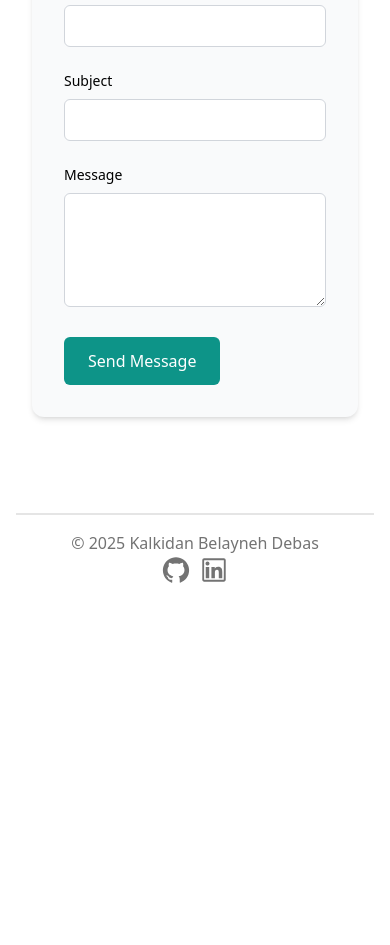
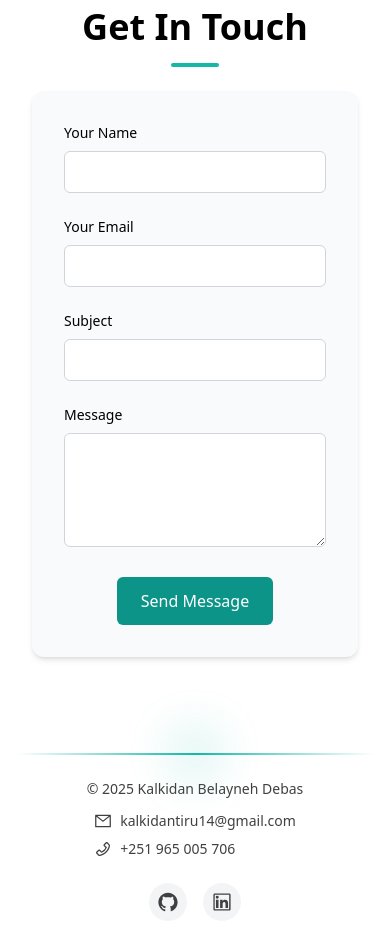
Before and after one commit to kaltiru14/My-Portfolio, a Next.js app: page / in a window 390 px wide. Shown: the part 6040-6985 px from the top of the page. Before the commit the page ends 6645 px from the top, so only its background shows below. Built offline with nearby package versions, Linux system fonts and the light colour scheme.

Commit message:
my portfolio

```diff
--- a/app/page.tsx
+++ b/app/page.tsx
@@ -1,17 +1,33 @@
-import AboutSection from "@/components/AboutSection"
-import HeroSection from "@/components/HeroSection"
-import ProjectsSection from "@/components/ProjectsSection"
-import TestimonialsSection from "@/components/TestimonialsSection"
-import ContactSection from "@/components/ContactSection"
+import AboutSection from "@/components/AboutSection";
+import HeroSection from "@/components/HeroSection";
+import ProjectsSection from "@/components/ProjectsSection";
+import TestimonialsSection from "@/components/TestimonialsSection";
+import ContactSection from "@/components/ContactSection";
 
 export default function Home() {
   return (
-    <main className="mx-auto max-w-3xl px-4 sm:px-6 md:max-w-5xl ">
-      <HeroSection />
-      <AboutSection />
-      <ProjectsSection />
-      {/* <TestimonialsSection /> */}
-      <ContactSection />
+    <main className="mx-auto max-w-3xl px-4 sm:px-6 md:max-w-5xl">
+      <div className="space-y-20">
+        <div className="animate-fadeIn">
+          <HeroSection />
+        </div>
+
+        <div className="animate-slideUp delay-100">
+          <AboutSection />
+        </div>
+
+        <div className="animate-slideUp delay-200">
+          <ProjectsSection />
+        </div>
+
+        {/* <div className="animate-slideUp delay-300">
+          <TestimonialsSection />
+        </div> */}
+
+        <div className="animate-slideUp delay-400">
+          <ContactSection />
+        </div>
+      </div>
     </main>
-  )
+  );
 }
--- a/components/ContactSection.tsx
+++ b/components/ContactSection.tsx
@@ -1,8 +1,62 @@
-"use client"; // Add this at the top if using React hooks
+"use client";
 
-import React from 'react'; // Add this import
+import React, { useState } from 'react';
 
 const ContactSection = () => {
+  const [formData, setFormData] = useState({
+    name: '',
+    email: '',
+    subject: '',
+    message: ''
+  });
+  const [isSubmitting, setIsSubmitting] = useState(false);
+  const [submitStatus, setSubmitStatus] = useState<'idle' | 'success' | 'error'>('idle');
+
+  const handleChange = (e: React.ChangeEvent<HTMLInputElement | HTMLTextAreaElement>) => {
+    const { name, value } = e.target;
+    setFormData(prev => ({ ...prev, [name]: value }));
+  };
+
+  const handleSubmit = async (e: React.FormEvent) => {
+    e.preventDefault();
+    setIsSubmitting(true);
+    setSubmitStatus('idle');
+
+    try {
+      const response = await fetch('https://formsubmit.co/ajax/kalkidantiru14@gmail.com', {
+        method: 'POST',
+        headers: {
+          'Content-Type': 'application/json',
+          'Accept': 'application/json'
+        },
+        body: JSON.stringify({
+          ...formData,
+          _template: 'table',
+          _subject: 'New message from your portfolio!'
+        })
+      });
+
+      const data = await response.json();
+
+      if (data.success === 'true') {
+        setSubmitStatus('success');
+        setFormData({
+          name: '',
+          email: '',
+          subject: '',
+          message: ''
+        });
+      } else {
+        throw new Error('Submission failed');
+      }
+    } catch (error) {
+      setSubmitStatus('error');
+      console.error('Error:', error);
+    } finally {
+      setIsSubmitting(false);
+    }
+  };
+
   return (
     <section id="contact" className="py-16 px-4 sm:px-8 md:px-16 bg-white dark:bg-stone-900">
       <div className="max-w-4xl mx-auto">
@@ -12,28 +66,88 @@ const ContactSection = () => {
         </h2>
 
         <div className="bg-gray-50 dark:bg-stone-800 p-8 rounded-xl shadow-md">
-          <form className="space-y-6">
+          <form onSubmit={handleSubmit} className="space-y-6">
             <div className="grid md:grid-cols-2 gap-6">
               <div>
                 <label htmlFor="name" className="block mb-2 text-sm font-medium">Your Name</label>
-                <input type="text" id="name" className="w-full px-4 py-2 rounded-md border border-gray-300 dark:border-stone-600 focus:ring-teal-500 focus:border-teal-500" required />
+                <input
+                  type="text"
+                  id="name"
+                  name="name"
+                  value={formData.name}
+                  onChange={handleChange}
+                  className="w-full px-4 py-2 rounded-md border border-gray-300 dark:border-stone-600 focus:ring-teal-500 focus:border-teal-500"
+                  required
+                />
               </div>
               <div>
                 <label htmlFor="email" className="block mb-2 text-sm font-medium">Your Email</label>
-                <input type="email" id="email" className="w-full px-4 py-2 rounded-md border border-gray-300 dark:border-stone-600 focus:ring-teal-500 focus:border-teal-500" required />
+                <input
+                  type="email"
+                  id="email"
+                  name="email"
+                  value={formData.email}
+                  onChange={handleChange}
+                  className="w-full px-4 py-2 rounded-md border border-gray-300 dark:border-stone-600 focus:ring-teal-500 focus:border-teal-500"
+                  required
+                />
               </div>
             </div>
             <div>
               <label htmlFor="subject" className="block mb-2 text-sm font-medium">Subject</label>
-              <input type="text" id="subject" className="w-full px-4 py-2 rounded-md border border-gray-300 dark:border-stone-600 focus:ring-teal-500 focus:border-teal-500" required />
+              <input
+                type="text"
+                id="subject"
+                name="subject"
+                value={formData.subject}
+                onChange={handleChange}
+                className="w-full px-4 py-2 rounded-md border border-gray-300 dark:border-stone-600 focus:ring-teal-500 focus:border-teal-500"
+                required
+              />
             </div>
             <div>
               <label htmlFor="message" className="block mb-2 text-sm font-medium">Message</label>
-              <textarea id="message" rows={4} className="w-full px-4 py-2 rounded-md border border-gray-300 dark:border-stone-600 focus:ring-teal-500 focus:border-teal-500" required></textarea>
+              <textarea
+                id="message"
+                name="message"
+                rows={4}
+                value={formData.message}
+                onChange={handleChange}
+                className="w-full px-4 py-2 rounded-md border border-gray-300 dark:border-stone-600 focus:ring-teal-500 focus:border-teal-500"
+                required
+              ></textarea>
             </div>
-            <button type="submit" className="bg-teal-600 hover:bg-teal-700 text-white font-medium px-6 py-3 rounded-md transition-colors">
-              Send Message
-            </button>
+            <div className="flex flex-col items-center space-y-4">
+              <button
+                type="submit"
+                disabled={isSubmitting}
+                className="bg-teal-600 hover:bg-teal-700 text-white font-medium px-6 py-3 rounded-md transition-colors disabled:opacity-50 disabled:cursor-not-allowed"
+              >
+                {isSubmitting ? 'Sending...' : 'Send Message'}
+              </button>
+              {submitStatus=== 'success' && (
+                <div className="animate-fadeIn">
+                  <p className="text-green-600 text-sm font-medium flex items-center gap-2">
+                    <svg
+                      xmlns="http://www.w3.org/2000/svg"
+                      className="h-5 w-5"
+                      viewBox="0 0 20 20"
+                      fill="currentColor"
+                    >
+                      <path
+                        fillRule="evenodd"
+                        d="M10 18a8 8 0 100-16 8 8 0 000 16zm3.707-9.293a1 1 0 00-1.414-1.414L9 10.586 7.707 9.293a1 1 0 00-1.414 1.414l2 2a1 1 0 001.414 0l4-4z"
+                        clipRule="evenodd"
+                      />
+                    </svg>
+                    Message sent successfully!
+                  </p>
+                </div>
+              )}
+              {submitStatus === 'error' && (
+                <p className="text-red-500 text-sm">Failed to send message. Please try again.</p>
+              )}
+            </div>
           </form>
         </div>
       </div>
@@ -41,4 +155,4 @@ const ContactSection = () => {
   );
 };
 
-export default ContactSection; // Make sure this export exists
+export default ContactSection;
--- a/components/Footer.tsx
+++ b/components/Footer.tsx
@@ -1,40 +1,80 @@
-import React from "react"
+import React from "react";
 import {
   AiOutlineGithub,
-  AiOutlineTwitter,
   AiOutlineLinkedin,
-  AiOutlineYoutube,
-} from "react-icons/ai"
+  AiOutlineMail,
+  AiOutlinePhone
+} from "react-icons/ai";
+import { FiTwitter } from "react-icons/fi";
 
 const Footer = () => {
   return (
-    <footer className="mx-auto max-w-3xl px-4 sm:px-6 md:max-w-5xl ">
-      <hr className="w-full h-0.5 mx-auto mt-8 bg-neutral-200 border-0"></hr>
-      <div className="mx-auto  p-4 flex flex-col text-center text-neutral-900 md:flex-row md:justify-between">
-        <div className="flex flex-row items-center justify-center space-x-1 text-neutral-500 dark:text-neutral-100">
-          © 2025 Kalkidan Belayneh Debas<a href="/" className="hover:underline"></a>
+    <footer className="mx-auto max-w-6xl px-4 sm:px-6">
+      <div className="relative">
+        {/* Decorative elements */}
+        <div className="absolute -top-6 left-0 right-0 flex justify-center">
+          <div className="h-12 w-12 rounded-full bg-teal-500 dark:bg-teal-600 blur-xl opacity-20"></div>
         </div>
-        <div className="flex flex-row items-center justify-center space-x-2 mb-1">
-          <a href="https://github.com/kaltiru14" rel="noreferrer" target="_blank">
+        <hr className="w-full h-0.5 mx-auto mt-8 bg-gradient-to-r from-transparent via-teal-500 to-transparent border-0" />
+      </div>
+
+      <div className="mx-auto p-6 flex flex-col md:flex-row items-center justify-between gap-6">
+        {/* Copyright and contact info */}
+        <div className="flex flex-col items-center md:items-start space-y-3 text-neutral-700 dark:text-neutral-300">
+          <div className="text-sm md:text-base">
+            © 2025 Kalkidan Belayneh Debas
+          </div>
+
+          {/* Contact Info - Stacked vertically always */}
+          <div className="flex flex-col gap-2 text-sm">
+            <a
+              href="mailto:kalkidan.debas@example.com"
+              className="flex items-center gap-2 hover:text-teal-600 dark:hover:text-teal-400 transition-colors"
+            >
+              <AiOutlineMail size={18} />
+              <span>kalkidantiru14@gmail.com</span>
+            </a>
+            <a
+              href="tel:+251912345678"
+              className="flex items-center gap-2 hover:text-teal-600 dark:hover:text-teal-400 transition-colors"
+            >
+              <AiOutlinePhone size={18} />
+              <span>+251 965 005 706</span>
+            </a>
+          </div>
+        </div>
+
+        {/* Social media links */}
+        <div className="flex flex-row items-center space-x-4">
+          <a
+            href="https://github.com/kaltiru14"
+            rel="noreferrer"
+            target="_blank"
+            className="p-2 rounded-full bg-gray-100 dark:bg-stone-700 hover:bg-teal-100 dark:hover:bg-teal-900/50 transition-colors group"
+            aria-label="GitHub"
+          >
             <AiOutlineGithub
-              className="hover:-translate-y-1 transition-transform cursor-pointer text-neutral-500 dark:text-neutral-100"
-              size={30}
+              className="text-neutral-700 dark:text-neutral-300 group-hover:text-teal-600 dark:group-hover:text-teal-400 transition-colors"
+              size={22}
             />
           </a>
           <a
             href="https://www.linkedin.com/in/kalkidan-debas/"
             rel="noreferrer"
             target="_blank"
+            className="p-2 rounded-full bg-gray-100 dark:bg-stone-700 hover:bg-teal-100 dark:hover:bg-teal-900/50 transition-colors group"
+            aria-label="LinkedIn"
           >
             <AiOutlineLinkedin
-              className="hover:-translate-y-1 transition-transform cursor-pointer text-neutral-500 dark:text-neutral-100"
-              size={30}
+              className="text-neutral-700 dark:text-neutral-300 group-hover:text-teal-600 dark:group-hover:text-teal-400 transition-colors"
+              size={22}
             />
           </a>
+
         </div>
       </div>
     </footer>
-  )
-}
+  );
+};
 
-export default Footer
+export default Footer;
--- a/components/HeroSection.tsx
+++ b/components/HeroSection.tsx
@@ -48,7 +48,7 @@ const HeroSection = () => {
             </Link>
 
             <a
-              href="/Kalkidan_Belayneh_Debas.pdf"
+              href="/Kalkidan Belayneh Debas.pdf"
               download
               className="flex-shrink-0 flex items-center gap-2 border-2 border-teal-600 text-teal-600 hover:bg-teal-600 hover:text-white font-semibold px-5 py-3 rounded-lg transition-all duration-300 group whitespace-nowrap"
             >
--- a/components/Navbar.tsx
+++ b/components/Navbar.tsx
@@ -110,7 +110,7 @@ export default function Navbar() {
               <button
                 onClick={toggleTheme}
                 className="bg-slate-100 dark:bg-slate-800 p-2 rounded-xl hover:scale-110 transition-all duration-200"
-                aria-label={`Switch to ${currentTheme === 'dark' ? 'light' : 'dark'} mode`}
+                aria-label={`Switch to ${currentTheme === 'light' ? 'dark' : 'light'} mode`}
               >
                 {currentTheme === "dark" ? (
                   <DynamicSun size={18} className="text-yellow-400" />
```
Also changed, not shown: components/TestimonialsSection.tsx (+55 -36 lines), public/zekaryas.jpg (added).
